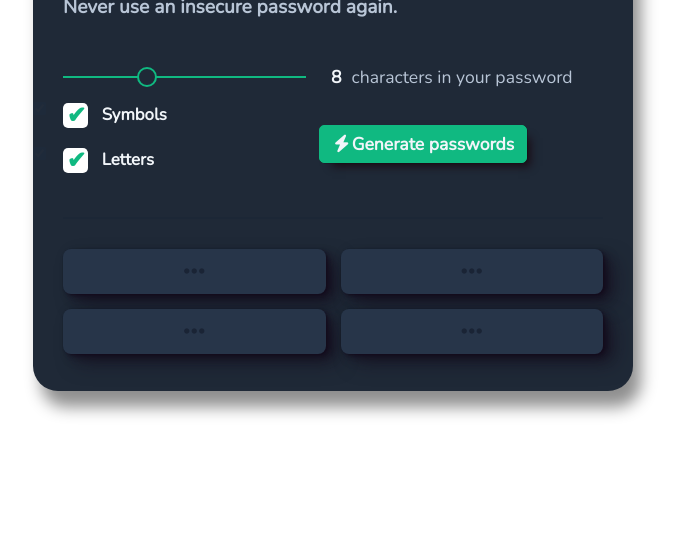
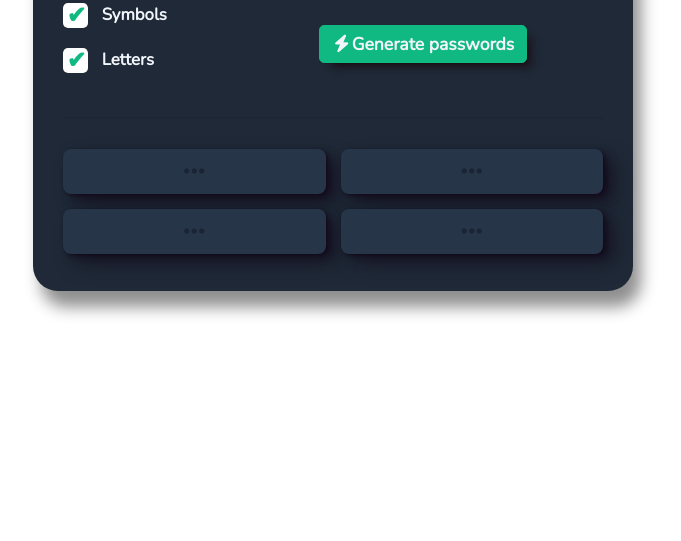
Before and after one commit to liamlo-dev/Random-Password-Generator, a plain HTML site: page index.html in a window 1280 px wide. Shown: the part 284-825 px from the top of the page, without its empty margins (307-988 px from the left). Before the commit the page ends 800 px from the top, so only its background shows below. Drawn offline with nearby package versions, Linux system fonts and the light colour scheme.

Commit message:
Container CSS change

```diff
--- a/css/style.css
+++ b/css/style.css
@@ -59,10 +59,11 @@
   width: 600px;
   height: 550px;
   background-color: var(--background);
-  position: absolute;
+  margin: 25px auto 25px auto;
+  /* position: absolute;
   top: 50%;
   left: 50%;
-  transform: translate(-50%, -50%);
+  transform: translate(-50%, -50%); */
   border-radius: 25px;
   box-shadow: 8px 16px 16px rgba(0, 0, 0, 0.445);
   padding: 30px;
```
